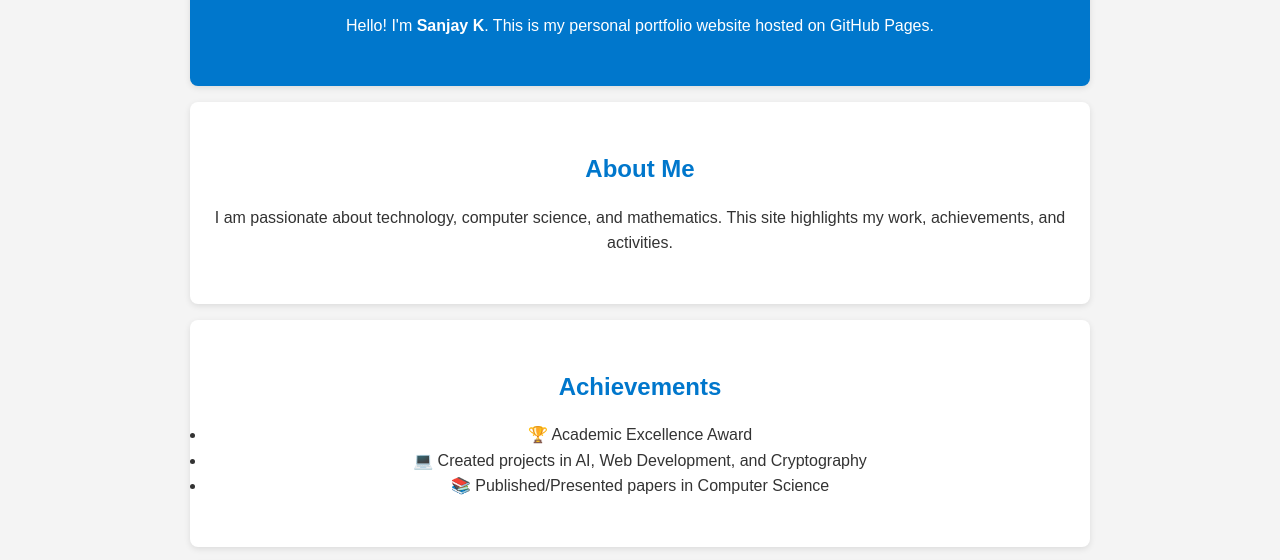
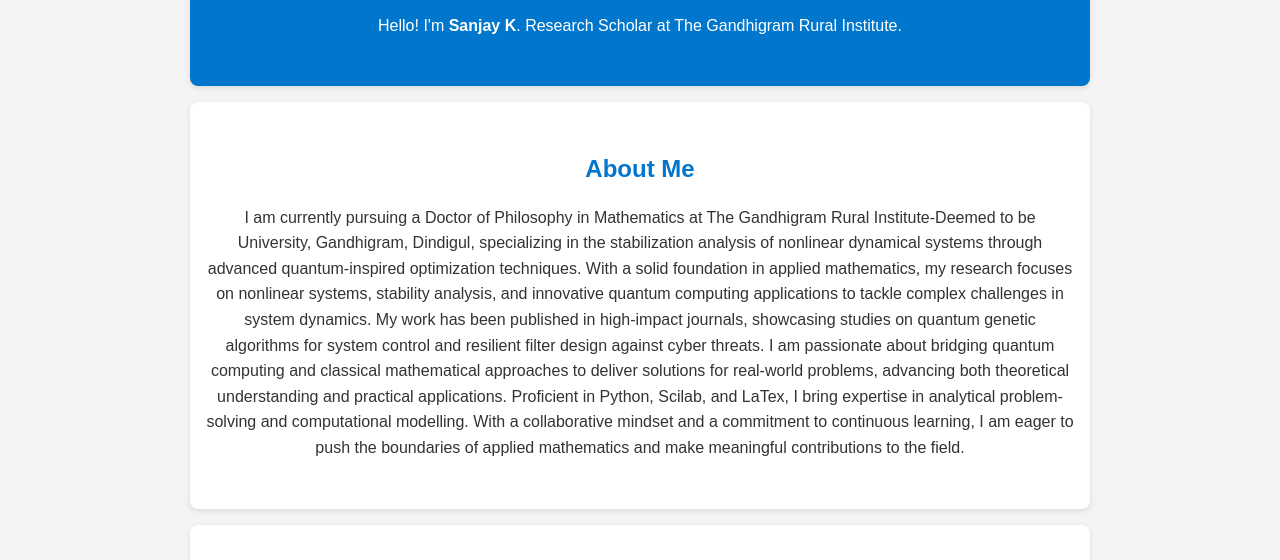
Before and after one commit to sanjayk-math/sanjayk, a plain HTML site: page index.html in a window 1280 px wide. Shown: the part 189-749 px from the top of the page. Drawn offline with Linux system fonts and the light colour scheme.

Commit message:
Update index.html

```diff
--- a/index.html
+++ b/index.html
@@ -21,15 +21,20 @@
   <!-- Home Section -->
   <section id="home" class="section home">
     <h1>Welcome to My Website</h1>
-    <p>Hello! I'm <b>Sanjay K</b>. This is my personal portfolio website hosted on GitHub Pages.</p>
+    <p>Hello! I'm <b>Sanjay K</b>. Research Scholar at The Gandhigram Rural Institute. </p>
   </section>
 
   <!-- About Section -->
   <section id="about" class="section">
     <h2>About Me</h2>
     <p>
-      I am passionate about technology, computer science, and mathematics.
-      This site highlights my work, achievements, and activities.
+      I am currently pursuing a Doctor of Philosophy in Mathematics at The Gandhigram Rural Institute-Deemed to be University, Gandhigram, Dindigul,
+      specializing in the stabilization analysis of nonlinear dynamical systems through advanced quantum-inspired optimization techniques. With a solid foundation in
+      applied mathematics, my research focuses on nonlinear systems, stability analysis, and innovative quantum computing applications to tackle complex challenges in
+      system dynamics. My work has been published in high-impact journals, showcasing studies on quantum genetic algorithms for system control and resilient filter design
+      against cyber threats. I am passionate about bridging quantum computing and classical mathematical approaches to deliver solutions for real-world problems, advancing
+      both theoretical understanding and practical applications. Proficient in Python, Scilab, and LaTex, I bring expertise in analytical problem-solving and computational modelling.
+      With a collaborative mindset and a commitment to continuous learning, I am eager to push the boundaries of applied mathematics and make meaningful contributions to the field.
     </p>
   </section>
 
```
